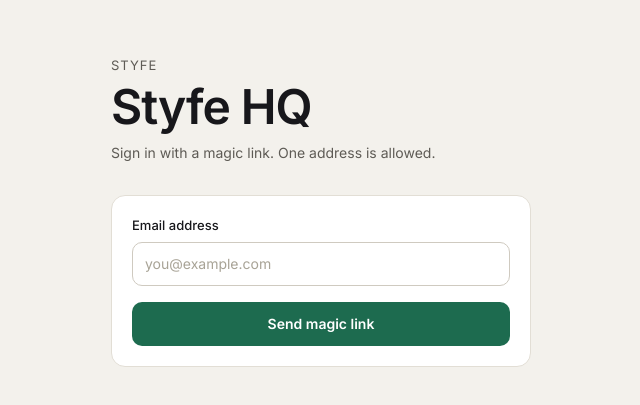
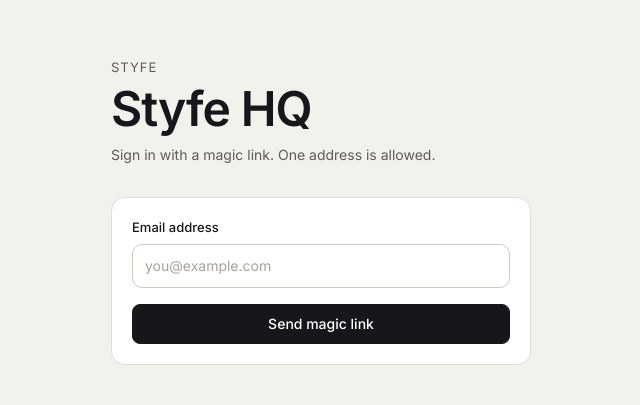
Before and after one commit to danieljoffeinfo-web/styfe, a Next.js app: page /login in a window 1280 px wide. Shown: the part 189-594 px from the top of the page, without its empty margins (319-959 px from the left). Built offline with nearby package versions, Linux system fonts and the light colour scheme.

Commit message:
ui: integrate components/ui/button.tsx from facelift

```diff
--- a/components/ui/button.tsx
+++ b/components/ui/button.tsx
@@ -4,21 +4,21 @@ import { cva, type VariantProps } from "class-variance-authority";
 import { cn } from "@/lib/utils";
 
 const buttonVariants = cva(
-  "inline-flex items-center justify-center gap-2 whitespace-nowrap rounded-[10px] text-sm font-medium transition-colors focus-visible:outline-none focus-visible:ring-2 focus-visible:ring-green focus-visible:ring-offset-2 focus-visible:ring-offset-paper disabled:pointer-events-none disabled:opacity-50 [&_svg]:size-4 [&_svg]:shrink-0",
+  "inline-flex items-center justify-center gap-2 whitespace-nowrap rounded-lg text-sm font-medium transition-[background-color,border-color,color,transform] focus-visible:outline-none focus-visible:ring-2 focus-visible:ring-ink focus-visible:ring-offset-2 focus-visible:ring-offset-paper disabled:pointer-events-none disabled:opacity-50 active:translate-y-px [&_svg]:size-4 [&_svg]:shrink-0",
   {
     variants: {
       variant: {
-        primary: "bg-green text-white font-semibold hover:bg-green-deep",
-        outline: "border border-control bg-card text-ink hover:bg-well",
+        primary: "border border-ink bg-ink text-white hover:bg-black",
+        outline: "border border-line bg-card text-ink hover:border-control hover:bg-well",
         ghost: "text-ink hover:bg-well",
-        dark: "bg-ink text-paper hover:bg-ink/90",
-        danger: "border border-alert/30 bg-alert-wash text-alert hover:bg-alert-wash/70",
-        link: "text-green underline-offset-4 hover:text-green-deep hover:underline",
+        dark: "bg-ink text-paper hover:bg-black",
+        danger: "border border-alert/25 bg-alert-wash text-alert hover:border-alert/40",
+        link: "text-ink underline-offset-4 hover:underline",
       },
       size: {
-        default: "h-11 px-[18px]",
+        default: "h-10 px-4",
         sm: "h-8 px-3 text-[13px]",
-        icon: "h-11 w-11",
+        icon: "h-10 w-10",
         iconSm: "h-8 w-8",
       },
     },
```
